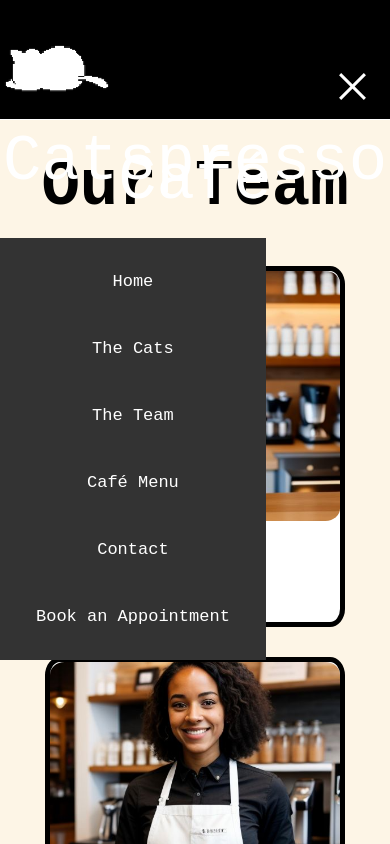
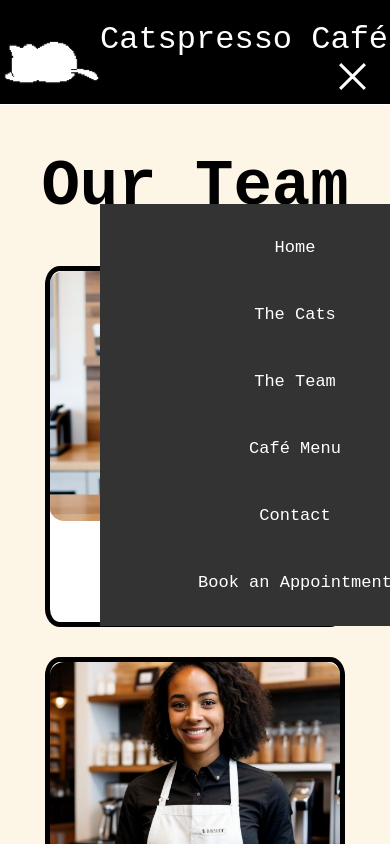
Before and after one commit to BreMLee/bremlee.github.io, a plain HTML site: page CoffeeCompany/team.html in a window 390 px wide. Both pictures are taken after a click on the element 352 px from the left and 86 px from the top of the page. Shown: the top 844 px of the page. Drawn offline with Linux system fonts and the light colour scheme.

Commit message:
fixed header

```diff
--- a/CoffeeCompany/resources/css/catsStyle.css
+++ b/CoffeeCompany/resources/css/catsStyle.css
@@ -6,7 +6,7 @@ html{
     font-size: 16px;
 }
 
-.head{
+body{
     padding-top: 120px;
     background-color: #483C32;
 }
--- a/CoffeeCompany/resources/css/mainStyle.css
+++ b/CoffeeCompany/resources/css/mainStyle.css
@@ -15,7 +15,7 @@ body {
 
 header {
     border-bottom: 1px solid white;
-    height: 120px;
+    min-height: 90px;
     position: fixed;
     width: 100%;
     top: 0;
@@ -24,30 +24,58 @@ header {
     z-index: 1;
 }
 
-.title {
-    text-align: left;
-    font-size: 2rem;
-    width: 100%;
-    display: inline-block;
-
+.head{
+    display: inline-flex;
 }
 
 .logo {
-    height: 135px;
-    width: 135px;
+    min-height: 100px;
+    min-width: 100px;
     background-image: url("../images/Cat.gif");
     background-size: contain;
     image-resolution: 400dpi;
     background-repeat: no-repeat;
-    float: inline-start;
     padding-left: 20px;
 }
 
-.title h1 {
-    float: inline-start;
+.bar1,
+.bar2,
+.bar3 {
+    width: 35px;
+    height: 3px;
+    background-color: #FFF;
+    transition: 0.4s;
+    margin: 6px 0;
+    visibility: visible;
+}
+
+.change .bar1 {
+    transform: translate(0, 9px) rotate(-45deg);
+}
+
+.change .bar2 {
+    opacity: 0;
+}
+
+.change .bar3 {
+    transform: translate(0, -9px) rotate(45deg);
+}
+
+.menu {
+    float: right;
+    margin: 60px 20px;
+    display: block;
+    position: absolute;
+    right: 0;
+    top: 0;
+
+}
+
+.title h1{
     color: white;
     font-family: 'Courier New', Courier, monospace;
     font-weight: 500;
+    font-size: 3rem;
 }
 
 header nav {
@@ -58,13 +86,25 @@ header nav {
 }
 
 nav a {
+    padding: 14px;
+    text-decoration: none;
+    font-size: 17px;
+    display: block;
     color: white;
-    display: inline-block;
     text-align: center;
     margin: 20px;
-    padding-top: 50px;
     font-family: 'Courier New', Courier, monospace;
 }
+
+nav {
+    width: 100%;
+    display: none;
+    overflow: hidden;
+    background-color: #333;
+    position: absolute;
+    margin: 100px;
+}
+
 
 a:hover {
     color: darkgray;
@@ -151,29 +191,12 @@ footer {
     line-height: 1.5;
 }
 
-.bar1,
-.bar2,
-.bar3 {
-    width: 35px;
-    height: 3px;
-    background-color: #FFF;
-    transition: 0.4s;
-    margin: 6px 0;
-    visibility: hidden;
-}
-
-.menu {
-    float: right;
-    margin: 70px 20px;
-
-}
-
 @media only screen and (max-width: 768px) {
     .row {
         grid-template-columns: 1fr;
         grid-auto-rows: 1fr;
         margin: 0 auto;
-        height: 1000px;
+        min-height: 800px;
     }
 
     #cafePicture {
@@ -183,16 +206,6 @@ footer {
     .missionStatement {
         width: 100%;
         padding: 25px;
-    }
-
-    .title {
-        font-size: 1.5rem;
-    }
-
-    .logo {
-        height: 110px;
-        width: 110px;
-        padding-left: 30px;
     }
 
     .missionStatement h1 {
@@ -220,74 +233,40 @@ footer {
 
 }
 
-@media only screen and (max-width: 400px) {
-    .title {
-        font-size: 0.75rem;
-        line-height: 0.3;
-    }
-}
+@media only screen and (max-width: 480px) {
 
-
-@media only screen and (min-width: 300px) {
-    .bar1,
-    .bar2,
-    .bar3 {
-        visibility: visible;
+    .title h1{
+        font-size: 2rem;
     }
 
-    .change .bar1 {
-        transform: translate(0, 9px) rotate(-45deg);
+    .gallery h1 {
+        font-size: 2.5rem;
     }
 
-    .change .bar2 {
-        opacity: 0;
-    }
-
-    .change .bar3 {
-        transform: translate(0, -9px) rotate(45deg);
-    }
-
-    .menu {
-        display: block;
-        position: absolute;
-        right: 0;
+    header{
+        justify-content: center;
+        align-content: center;
         top: 0;
     }
 
-    nav{
-        display: none;
-        overflow: hidden;
-        background-color: #333;
-        position: absolute;
+    footer{
+        font-size: 1rem;
     }
 
-    nav a {
-        color: white;
-        padding: 14px 16px;
-        text-decoration: none;
-        font-size: 17px;
-        display: block;
+}
+
+@media only screen and (orientation: landscape) {
+    header{
+        position: absolute;
+        min-height: 100px;
     }
 
+    .title h1{
+        font-size: 2.5rem;
+    }
 
-
-
-
-
-
-
-
-
-
-
-
-
-
-
-
-
-
-
-
+    body{
+        padding-top: 90px;
+    }
 
 }
--- a/CoffeeCompany/resources/css/teamStyle.css
+++ b/CoffeeCompany/resources/css/teamStyle.css
@@ -10,8 +10,6 @@ html{
     padding-top: 100px;
     height: 900px;
     background-color: oldlace;
-
-
 }
 
 h1{
@@ -49,36 +47,27 @@ h1{
 }
 
 .sarah{
-    background-image: url('../images/SarahBarista.jpg');
-    background-position: center;
+
+    background: url('../images/SarahBarista.jpg') no-repeat center;
     background-size: cover;
-    background-repeat: no-repeat;
 }
 
 .ava{
-    background-image: url('../images/AvaBarista.jpg');
-    background-position: center;
+    background: url('../images/AvaBarista.jpg') no-repeat center;
     background-size: cover;
-    background-repeat: no-repeat;
 }
 
 .colin{
-    background-image: url('../images/ColinBarista.jpg');
-    background-position: center;
+    background: url('../images/ColinBarista.jpg') no-repeat center;
     background-size: cover;
-    background-repeat: no-repeat;
 }
 
 .hannah{
-    background-image: url('../images/HannahBarista.jpg');
-    background-position: center;
+    background: url('../images/HannahBarista.jpg') no-repeat center;
     background-size: cover;
-    background-repeat: no-repeat;
 }
 
 .damion{
-    background-image: url('../images/DamionBarista.jpg');
-    background-position: center;
+    background: url('../images/DamionBarista.jpg') no-repeat center;
     background-size: cover;
-    background-repeat: no-repeat;
 }
--- a/CoffeeCompany/team.html
+++ b/CoffeeCompany/team.html
@@ -11,9 +11,11 @@
 
 <body class="background">
     <header>
-        <div class="title">
+        <div class="head">
             <div class="logo"></div>
-            <h1>Catspresso Café</h1>
+            <div class="title">
+                <h1>Catspresso Café</h1>
+            </div>
             <div class="menu" onclick="myFunction(this)">
                 <div class="bar1"></div>
                 <div class="bar2"></div>
```
Also changed, not shown: CoffeeCompany/appointment.html (+4 -2 lines), CoffeeCompany/cats.html (+5 -3 lines), CoffeeCompany/contactForm.html (+4 -2 lines), CoffeeCompany/index.html (+8 -4 lines), CoffeeCompany/menu.html (+4 -2 lines).
